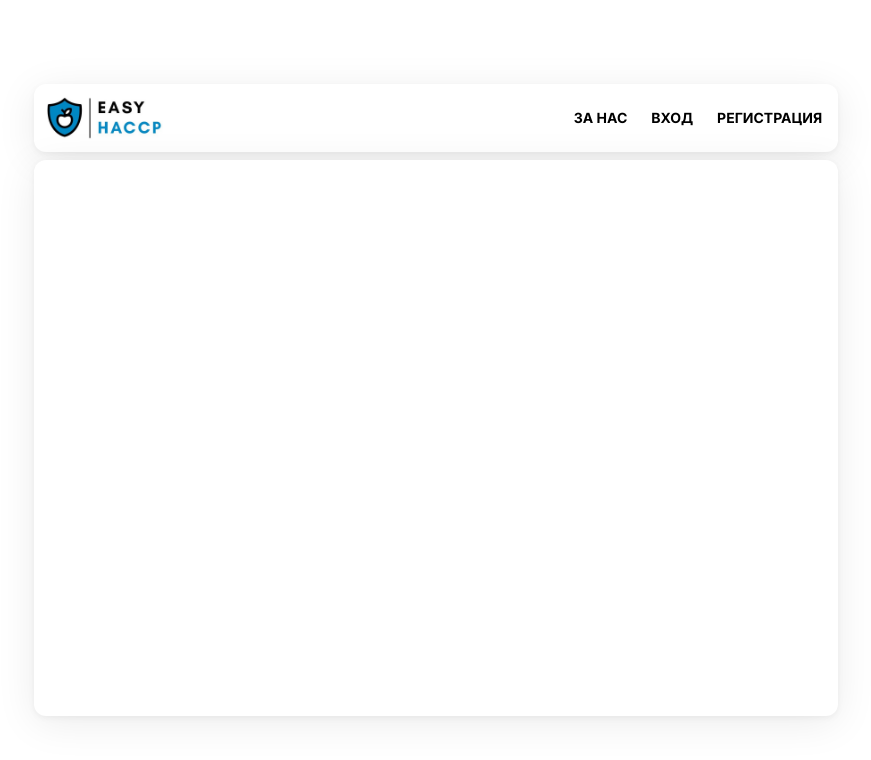
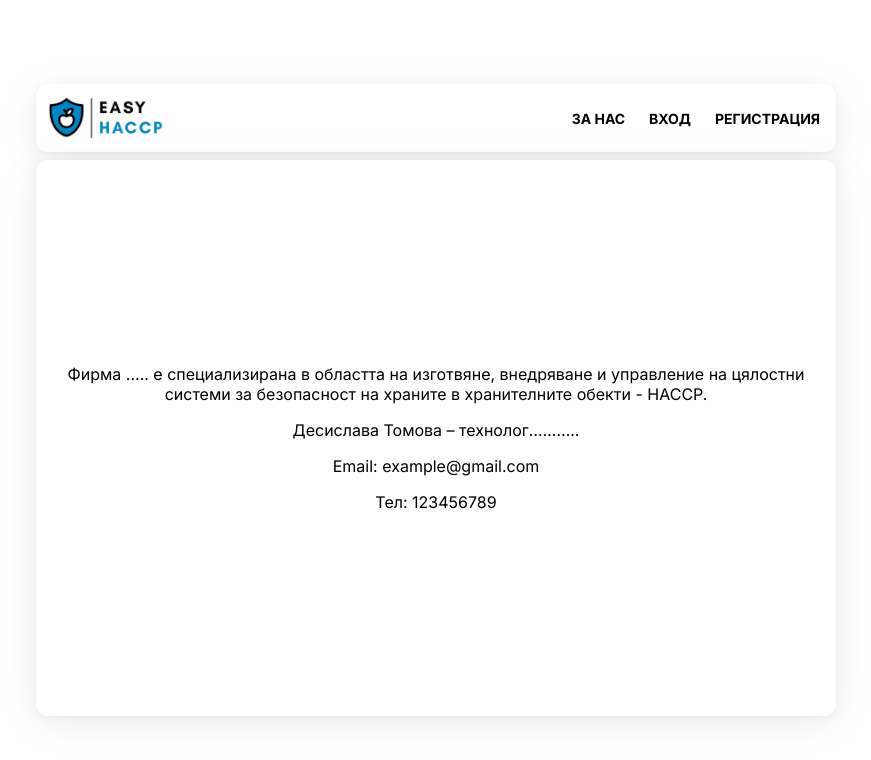
Before and after one commit to lyubomir08/easyhaccp, a React (Create React App) app in the folder frontend/: page /about in a window 1280 px wide. Shown: the top 760 px of the page, without its empty margins (204-1075 px from the left). Built offline with nearby package versions, Linux system fonts and the light colour scheme.

Commit message:
Add react-router-dom and navigation functionality

```diff
--- a/frontend/package.json
+++ b/frontend/package.json
@@ -9,6 +9,7 @@
     "@testing-library/user-event": "^13.5.0",
     "react": "^19.2.0",
     "react-dom": "^19.2.0",
+    "react-router-dom": "^7.9.5",
     "react-scripts": "5.0.1",
     "web-vitals": "^2.1.4"
   },
--- a/frontend/src/App.module.css
+++ b/frontend/src/App.module.css
@@ -6,4 +6,6 @@
     gap: 0.5rem;
 
     height: 100vh;
+
+    max-width: 800px;
 }
--- a/frontend/src/components/MainCard/AboutUsSection/aboutUs.module.css
+++ b/frontend/src/components/MainCard/AboutUsSection/aboutUs.module.css
@@ -0,0 +1,6 @@
+.aboutUsSection{
+    text-align: center;
+
+    margin: 0;
+    padding: 0;
+}
--- a/frontend/src/components/MainCard/MainCard.js
+++ b/frontend/src/components/MainCard/MainCard.js
@@ -1,10 +1,16 @@
 import cardStyles from '../../styles/cardStyles.module.css'
 import mainStyles from './mainCard.module.css'
+
+import AboutUsSection from './AboutUsSection/AboutUsSection'
+
+import {Routes,Route} from 'react-router-dom';
 
 export default function MainCard(){
   return(
     <div className={`${cardStyles.card} ${mainStyles.mainCard}`}>
-
+      <Routes>
+        <Route path={'/about'} element={<AboutUsSection/>}/>
+      </Routes>
     </div>
   )
 }
--- a/frontend/src/components/MainCard/mainCard.module.css
+++ b/frontend/src/components/MainCard/mainCard.module.css
@@ -1,6 +1,8 @@
 .mainCard{
     display: flex;
     flex-direction: row;
+    justify-content: center;
+    align-items: center;
 
     height: 65%;
 }
--- a/frontend/src/components/NavigationCard/NavigationCard.js
+++ b/frontend/src/components/NavigationCard/NavigationCard.js
@@ -3,6 +3,7 @@ import styles from './NavigationCard.module.css'
 import logoImg from '../../images/logo.jpg'
 import cardStyles from "../../styles/cardStyles.module.css";
 
+import {Link} from 'react-router-dom';
 
 export default function NavigationCard() {
   return(
@@ -10,9 +11,9 @@ export default function NavigationCard() {
       <img className={styles.logo} src={logoImg} alt="logo" />
       <nav>
         <ul className={styles.navigation}>
-          <li>ЗА НАС</li>
-          <li>ВХОД</li>
-          <li>РЕГИСТРАЦИЯ</li>
+          <Link to={'/about'}>ЗА НАС</Link>
+          <Link to={'/login'}>ВХОД</Link>
+          <Link to={'/register'}>РЕГИСТРАЦИЯ</Link>
         </ul>
       </nav>
     </div>
--- a/frontend/src/components/NavigationCard/NavigationCard.module.css
+++ b/frontend/src/components/NavigationCard/NavigationCard.module.css
@@ -25,6 +25,8 @@
     padding: 4px;
 
     font-size: 14px;
+    text-decoration: none;
+    color: black;
 }
 
 .navigation > *::after {
--- a/frontend/src/index.js
+++ b/frontend/src/index.js
@@ -3,12 +3,15 @@ import ReactDOM from 'react-dom/client';
 import './index.css';
 import App from './App';
 import reportWebVitals from './reportWebVitals';
+import {BrowserRouter} from "react-router-dom";
 
 const root = ReactDOM.createRoot(document.getElementById('root'));
 root.render(
-  <React.StrictMode>
-    <App />
-  </React.StrictMode>
+    <React.StrictMode>
+      <BrowserRouter>
+        <App />
+      </BrowserRouter>
+    </React.StrictMode>
 );
 
 reportWebVitals();
```
Also changed, not shown: 1 other file (tests, documents, lock files or other folders).
